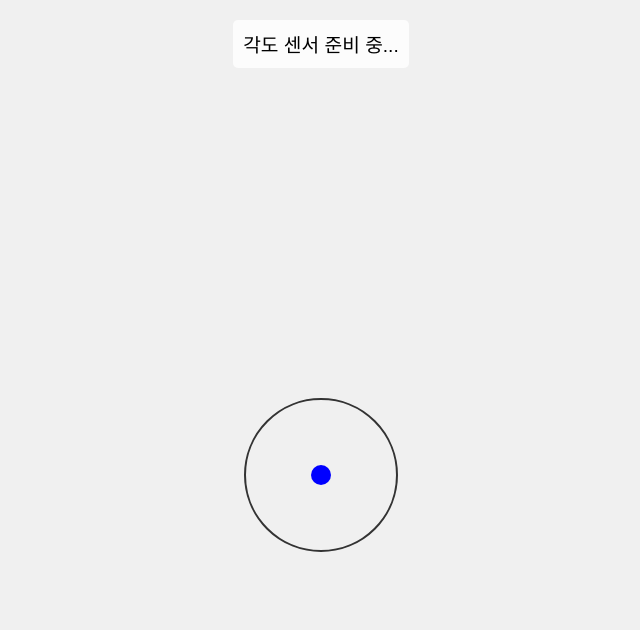
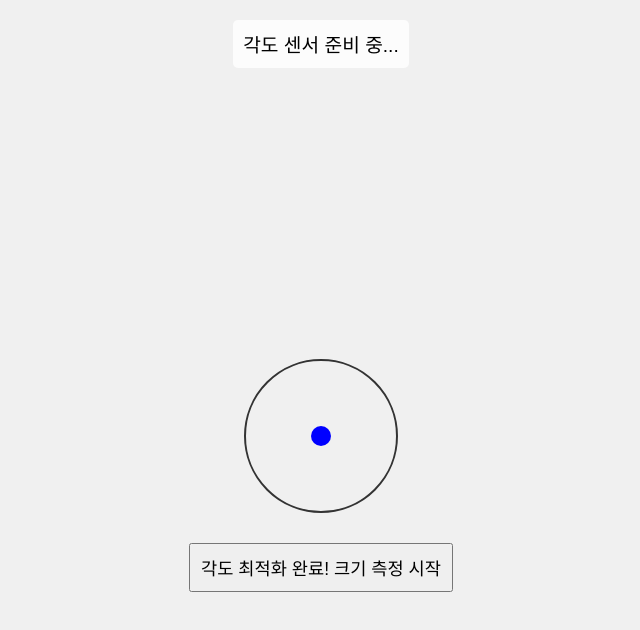
Before and after one commit to sihoonan123/angle-protocol-g20, a plain HTML site: page index.html in a window 1280 px wide. Shown: the whole page, without its empty margins (319-959 px from the left). Drawn offline with Linux system fonts and the light colour scheme.

Commit message:
Update index.html

```diff
--- a/index.html
+++ b/index.html
@@ -13,7 +13,9 @@
     <div id="levelMeterContainer">
         <div id="levelMeterDot"></div>
     </div>
-
+    <button id="measureButton" style="margin-top: 30px; padding: 10px; font-size: 1.1em; display: block;">
+        각도 최적화 완료! 크기 측정 시작
+    </button>
     <script src="script.js"></script>
 </body>
 </html>
```
